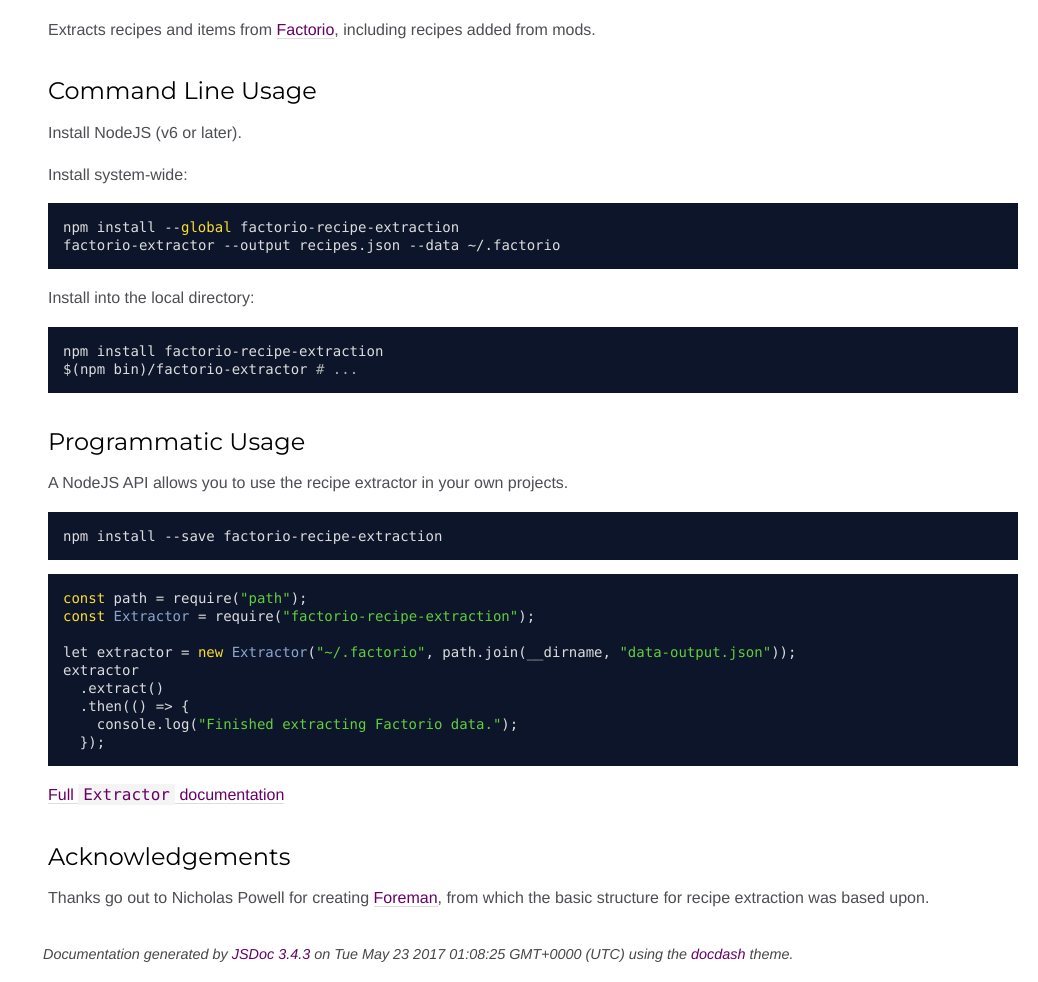
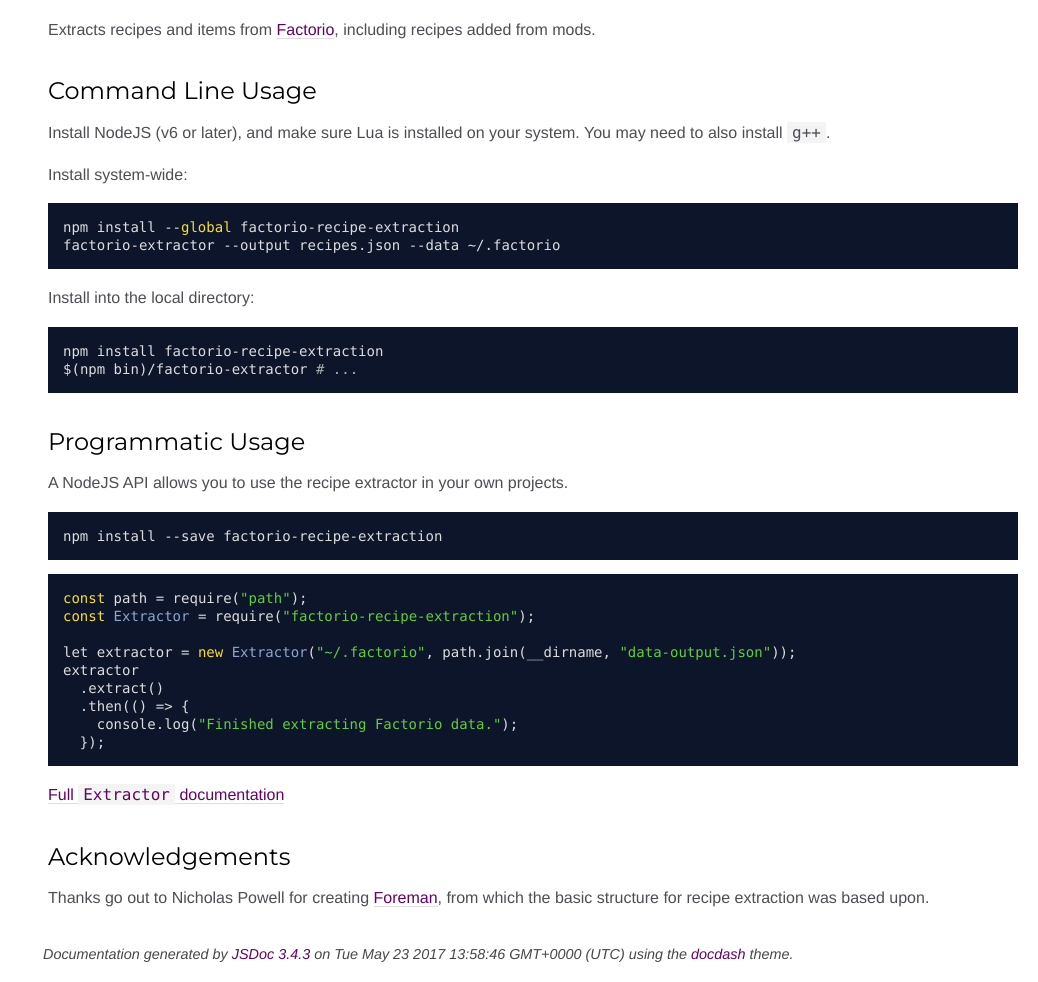
Before and after one commit to CodeLenny/factorio-recipe-extraction, a plain HTML site: page index.html in a window 1280 px wide. Shown: the part 712-1694 px from the top of the page, without its empty margins (242-1280 px from the left). Drawn offline with Linux system fonts and the light colour scheme.

Commit message:
Built from commit bf80295a2746c99299f78a6df9c52715394fe76e

```diff
--- a/index.html
+++ b/index.html
@@ -50,7 +50,8 @@
 <a href="https://travis-ci.org/CodeLenny/factorio-recipe-extraction"><img src="https://travis-ci.org/CodeLenny/factorio-recipe-extraction.svg?branch=master" alt="Build Status"></a>
 <a href="https://coveralls.io/github/CodeLenny/factorio-recipe-extraction?branch=master"><img src="https://coveralls.io/repos/github/CodeLenny/factorio-recipe-extraction/badge.svg?branch=master" alt="Coverage Status"></a></p>
 <p>Extracts recipes and items from <a href="https://www.factorio.com/">Factorio</a>, including recipes added from mods.</p>
-<h2>Command Line Usage</h2><p>Install NodeJS (v6 or later).</p>
+<h2>Command Line Usage</h2><p>Install NodeJS (v6 or later), and make sure Lua is installed on your system.
+You may need to also install <code>g++</code>.</p>
 <p>Install system-wide:</p>
 <pre class="prettyprint source lang-bash"><code>npm install --global factorio-recipe-extraction
 factorio-extractor --output recipes.json --data ~/.factorio</code></pre><p>Install into the local directory:</p>
@@ -79,7 +80,7 @@
 <br class="clear">
 
 <footer>
-    Documentation generated by <a href="https://github.com/jsdoc3/jsdoc">JSDoc 3.4.3</a> on Tue May 23 2017 01:08:25 GMT+0000 (UTC) using the <a href="https://github.com/clenemt/docdash">docdash</a> theme.
+    Documentation generated by <a href="https://github.com/jsdoc3/jsdoc">JSDoc 3.4.3</a> on Tue May 23 2017 13:58:46 GMT+0000 (UTC) using the <a href="https://github.com/clenemt/docdash">docdash</a> theme.
 </footer>
 
 <script>prettyPrint();</script>
```
Also changed, not shown: Extractor.html (+1 -1 lines), Extractor.js.html (+1 -1 lines), Mod.html (+1 -1 lines), Mod.js.html (+1 -1 lines), ModuleLoader.html (+1 -1 lines), ModuleLoader.js.html (+1 -1 lines), global.html (+1 -1 lines).
